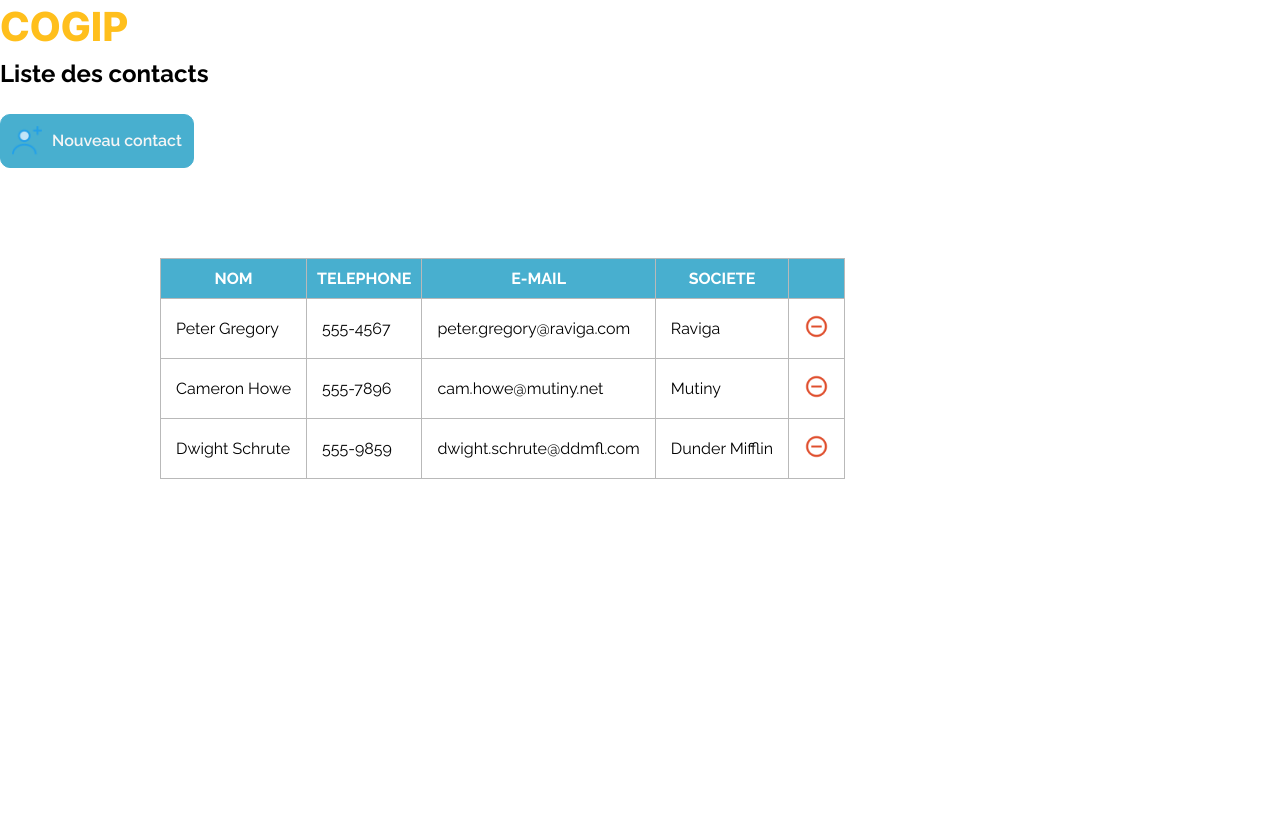
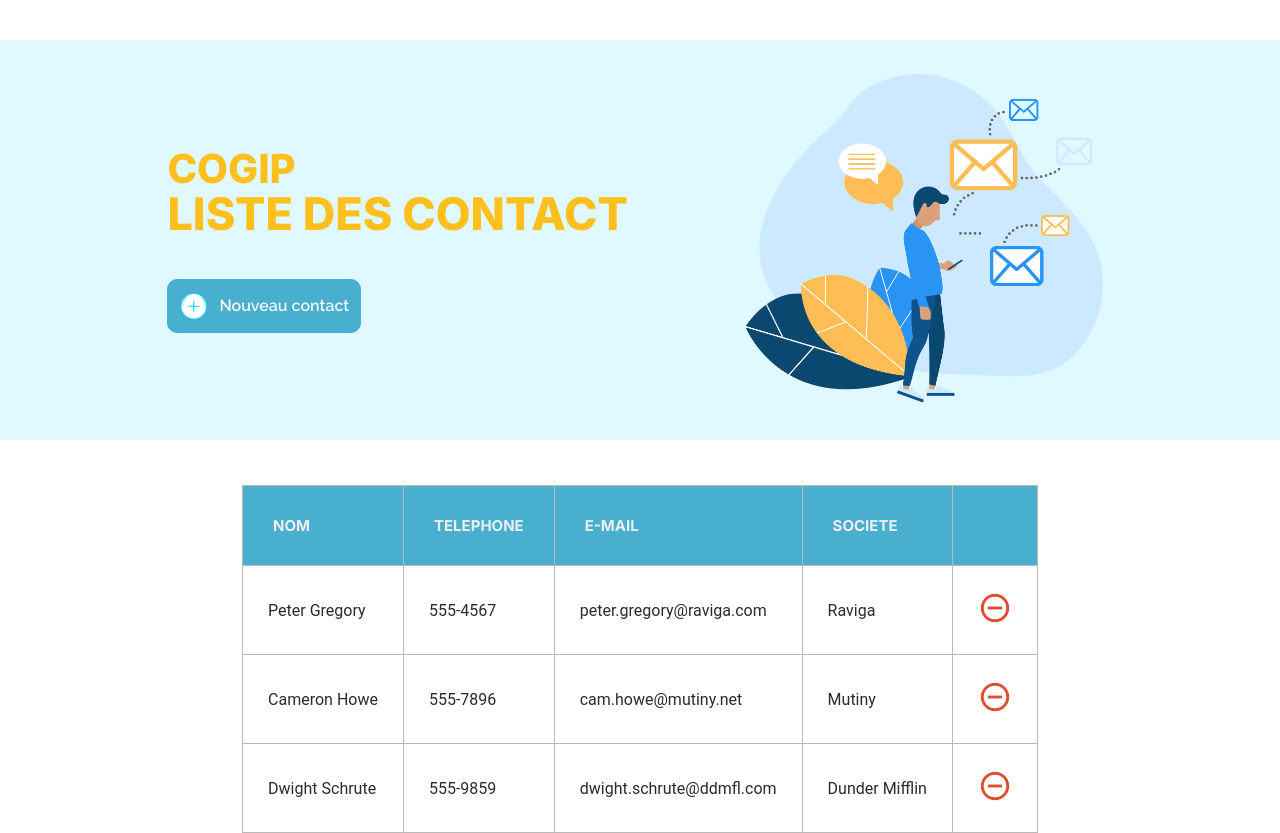
Before and after one commit to Alex-B9/Cogip_Challenge, a PHP site: page /contacts in a window 1280 px wide. Shown: the part 176-1009 px from the top of the page. Before the commit the page ends 655 px from the top, so only its background shows below. Run offline with PHP 8.4, Linux system fonts and the light colour scheme.

Commit message:
facture society contact final style

```diff
--- a/public/styles/pages/list/list.css
+++ b/public/styles/pages/list/list.css
@@ -124,19 +124,20 @@ body .add a {
 body .add a:hover {
   color: #48AFCF;
   background-color: #e0f8ff;
-  border-color: #48AFCF;
-  font-weight: bold;
+  border: 1px solid #48AFCF;
+  font-weight: 600;
 }
 
 .tableContainer {
-  margin-top: 90px;
-  margin-bottom: 50px;
-  width: 75%;
-  margin-left: auto;
-  margin-right: auto;
+  margin-top: 50px;
+  margin-bottom: 70px;
+  display: flex;
+  flex-direction: column;
+  justify-content: center;
+  align-items: center;
 }
 .tableContainer h3 {
-  color: #1A4688;
+  color: #2b2b2b;
   font-family: "Inter", sans-serif;
   font-weight: 700;
   font-size: 24px;
@@ -148,21 +149,28 @@ table {
 }
 table th {
   background-color: #48AFCF;
-  color: white;
+  color: rgb(238, 238, 238);
   border: 1px solid #B9B9B9;
-  padding: 10px;
+  padding: 30px;
+  text-align: left;
+  font-size: 15px;
+  font-family: "Inter", sans-serif;
+  font-weight: 700;
 }
 table td {
   border: 1px solid #B9B9B9;
-  padding: 15px;
+  padding: 25px;
+  font-family: "Roboto", sans-serif;
+  font-weight: 400;
+  color: #2b2b2b;
+  text-align: left;
 }
 table tr {
   border: 1px solid #B9B9B9;
   background-color: white;
 }
 table img {
-  width: 25px;
-  height: 25px;
+  width: 34px;
 }
 
 .bg-color {
@@ -172,7 +180,7 @@ table img {
 }
 
 .img-companie {
-  width: 350px;
+  width: 370px;
 }
 
 .container-header {
@@ -181,4 +189,13 @@ table img {
   justify-content: space-around;
 }
 
+.img-contact {
+  width: 380px;
+  margin-top: 20px;
+}
+
+.img-facture {
+  width: 430px;
+}
+
 /*# sourceMappingURL=list.css.map */
--- a/sass/pages/mainList.scss
+++ b/sass/pages/mainList.scss
@@ -66,7 +66,8 @@ body {
 
 
         }
-        a {display: flex;
+        a {
+            display: flex;
             align-items: center;
             gap:10px;
             text-decoration: none;
@@ -81,8 +82,8 @@ body {
             &:hover {
                 color: #48AFCF;
                 background-color: #e0f8ff;
-                border-color:#48AFCF;
-                font-weight: bold;
+                border:1px solid #48AFCF;
+                font-weight: 600;
 
             }
         }
@@ -90,17 +91,24 @@ body {
 }
 
 .tableContainer {
-    margin-top: 90px;
-    margin-bottom: 50px;
-    width: 75%;
-    margin-left: auto;
-    margin-right: auto;
+     margin-top: 50px;
+    margin-bottom: 70px;
+    // width: 75%;
+    display: flex;
+    flex-direction: column;
+    justify-content: center;
+    align-items: center;
+
+    // margin-left: auto;
+    // margin-right: auto;
     h3 {
-        color: #1A4688;
+        color: #2b2b2b;
         font-family: 'Inter', sans-serif;
         font-weight: 700;
         font-size: 24px;
         text-transform: uppercase;
+
+
     }
 }
 
@@ -108,13 +116,21 @@ table {
     border-collapse: collapse;
     th {
         background-color: #48AFCF;
-        color: white;
+        color: rgb(238, 238, 238);
         border: 1px solid #B9B9B9;
-        padding: 10px;
+        padding: 30px;
+        text-align: left;
+        font-size: 15px;
+        font-family: 'Inter',sans-serif;
+        font-weight: 700;
     }
     td {
         border: 1px solid #B9B9B9;
-        padding: 15px;
+        padding:25px;
+        font-family: 'Roboto',sans-serif;
+        font-weight: 400;
+        color:#2b2b2b;
+        text-align: left;
 
     }
     tr {
@@ -123,8 +139,7 @@ table {
     }
 
     img {
-        width: 25px;
-        height: 25px;
+        width: 34px;
     }
 }
 .bg-color{
@@ -133,7 +148,7 @@ table {
     margin-top:40px;
 }
 .img-companie{
-width:350px;
+width:370px;
 
 }
 .container-img{
@@ -146,3 +161,10 @@ width:350px;
     align-items: center;
     justify-content: space-around;
 }
+.img-contact{
+    width:380px;
+    margin-top:20px;
+}
+.img-facture{
+    width:430px;
+}
--- a/views/companies.php
+++ b/views/companies.php
@@ -19,7 +19,7 @@ ob_start();
     </div>
     <div class ="add">
      <a href="/company-new">
-         <img src="./public/assets/img/add-house-1.png"> Nouvelle société</a>
+         <img src="./public/assets/img/add-1.png"> Nouvelle société</a>
 </div>
 </div>
 <div class="container-img">
--- a/views/contacts.php
+++ b/views/contacts.php
@@ -8,14 +8,36 @@ ob_start();
 
 <?php require "views/components/navigation.php"; ?>
 
+
+<div class="bg-color">
+<div class="container">
+<div class="container-header">
 <div class="titleContainer">
+    <div>
+    <h1>COGIP</h1>
+    <p class="subtitle">Liste des contact</p>
+    </div>
+    <div class ="add">
+     <a href="/contact-new">
+         <img src="./public/assets/img/add-1.png"> Nouveau contact</a>
+</div>
+</div>
+<div class="container-img">
+    <img class="img-contact" src="../public/assets/img/email.png" alt="image company">
+</div>
+
+</div></div>
+
+
+
+<!-- <div class="titleContainer">
     <h1>COGIP</h1>
     <h2>Liste des contacts</h2>
 </div>
 
 <div class ="add">
     <a href="/contact-new"><img src="./public/assets/img/user.png"> Nouveau contact</a>
-</div>
+</div> -->
 
 <div class="tableContainer">
     <div class="tableItem">
```
Also changed, not shown: views/invoices.php (+22 -1 lines), public/assets/img/add-1.png (added), 1 other file.
